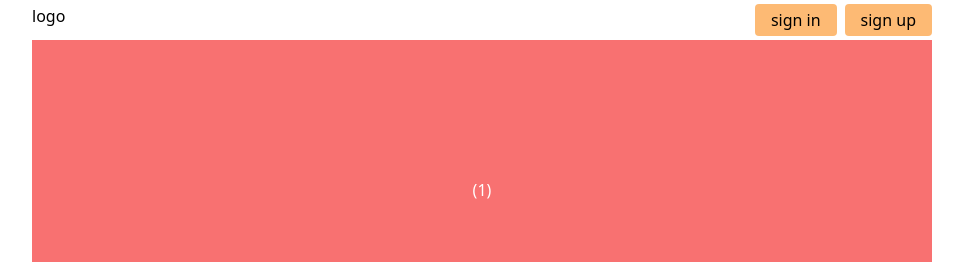
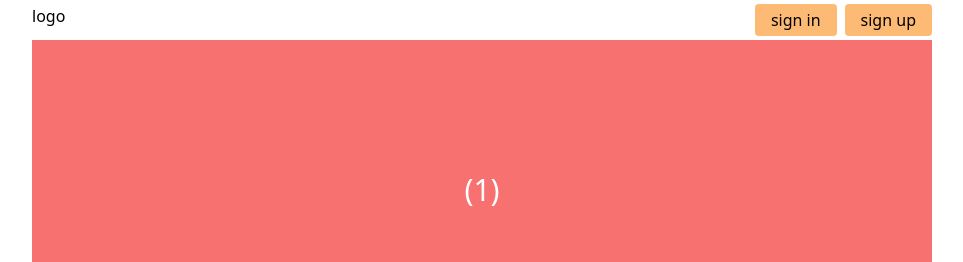
Before and after one commit to ftmhabt/find-a-table, a Next.js app: page /restaurant/1/menu in a window 1280 px wide. Shown: the top 262 px of the page, without its empty margins (158-1121 px from the left). Built offline with nearby package versions, Linux system fonts and the light colour scheme.

Commit message:
Add styles

```diff
--- a/app/restaurant/[slug]/layout.tsx
+++ b/app/restaurant/[slug]/layout.tsx
@@ -20,7 +20,7 @@ export default function RestaurantLayout({
   return (
     <>
       <Hero heightClass="h-[300px]">
-        <h1>{renderName(params.slug)}</h1>
+        <h1 className="capitalize text-3xl">{renderName(params.slug)}</h1>
       </Hero>
       {children}
     </>
```
